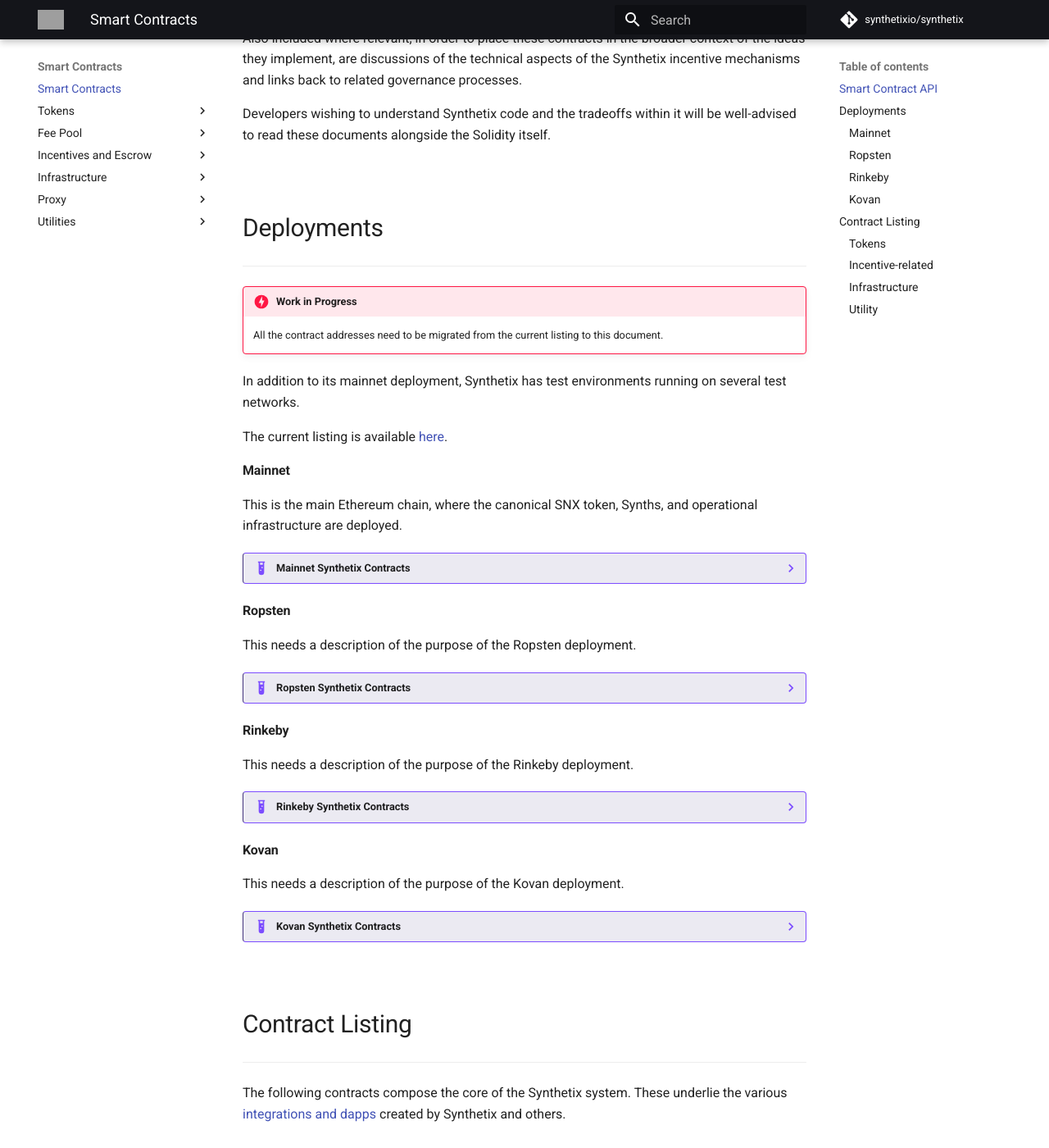
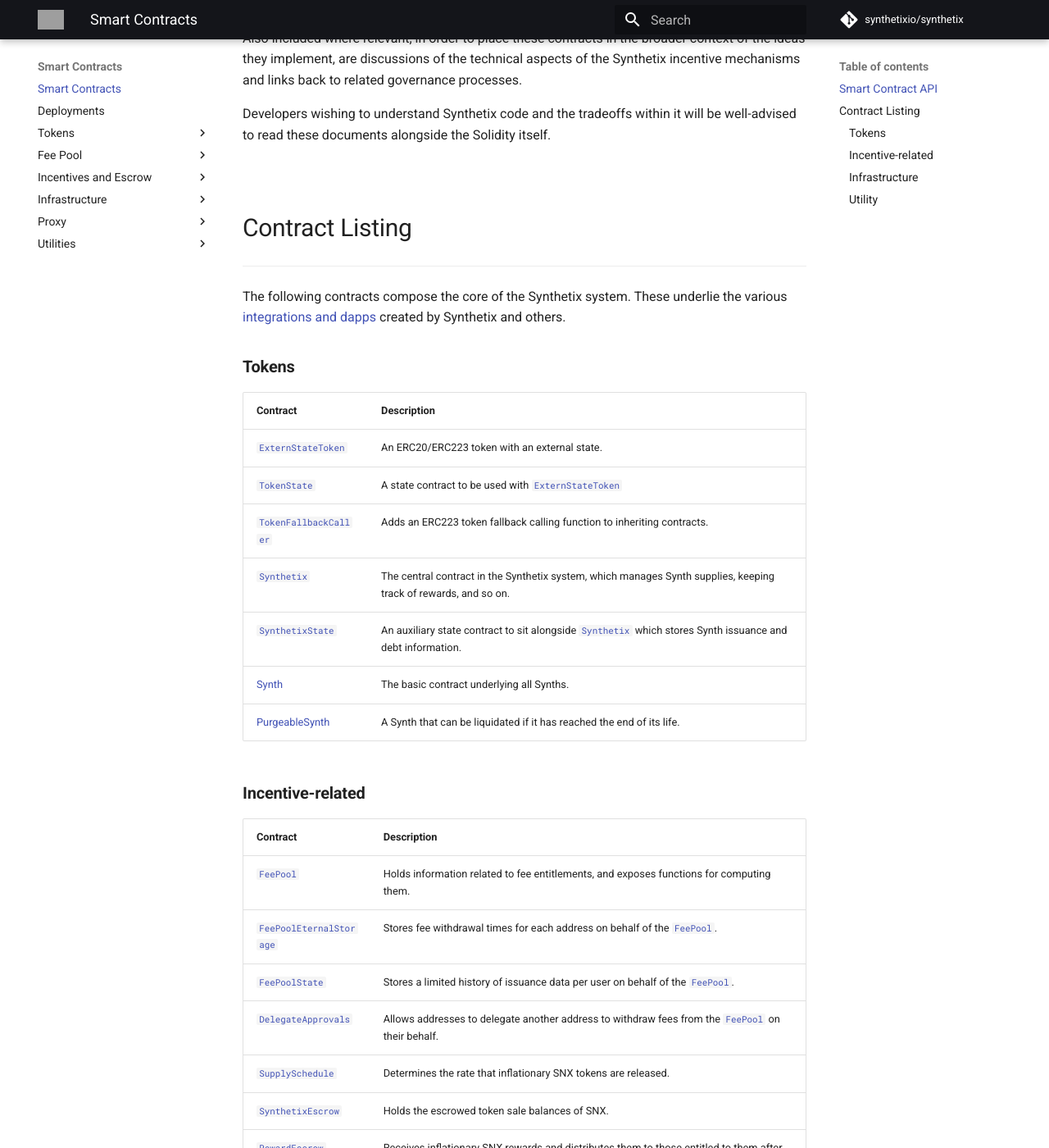
Before and after one commit to Synthetixio/synthetix, an MkDocs documentation site: the page built from docs/contracts/index.md, in a window 1280 px wide and 1400 px high, scrolled down 478 px. Shown: the whole window at 82% size. Built offline with MkDocs 1.6.1 and Material for MkDocs 9.7.7, drawn with Linux system fonts in a browser that asks for light colours; comment, search, counter and statistics services are not loaded; grey boxes are pictures that could not be loaded.

Commit message:
Deployments section

```diff
--- a/docs/contracts/index.md
+++ b/docs/contracts/index.md
@@ -10,47 +10,6 @@
 Where possible, the interactions between different system components has been emphasised. Also included where relevant, in order to place these contracts in the broader context of the ideas they implement, are discussions of the technical aspects of the Synthetix incentive mechanisms and links back to related governance processes.
 
 Developers wishing to understand Synthetix code and the tradeoffs within it will be well-advised to read these documents alongside the Solidity itself.
-
-<section-sep />
-
-## Deployments
-
----
-
-!!! danger "Work in Progress"
-    All the contract addresses need to be migrated from the current listing to this document.
-
-In addition to its mainnet deployment, Synthetix has test environments running on several test networks.
-
-The current listing is available [here](https://developer.synthetix.io/api/docs/deployed-contracts.html).
-
-#### Mainnet
-
-This is the main Ethereum chain, where the canonical SNX token, Synths, and operational infrastructure are deployed.
-
-??? example "Mainnet Synthetix Contracts"
-    All the addresses need to be migrated to here.
-
-#### Ropsten
-
-This needs a description of the purpose of the Ropsten deployment.
-
-??? example "Ropsten Synthetix Contracts"
-    All the addresses need to be migrated to here.
-
-#### Rinkeby
-
-This needs a description of the purpose of the Rinkeby deployment.
-
-??? example "Rinkeby Synthetix Contracts"
-    All the addresses need to be migrated to here.
-
-#### Kovan
-
-This needs a description of the purpose of the Kovan deployment.
-
-??? example "Kovan Synthetix Contracts"
-    All the addresses need to be migrated to here.
 
 <section-sep />
 
--- a/mkdocs.yml
+++ b/mkdocs.yml
@@ -18,19 +18,20 @@
 
 # Top level headings become tabs at the top due to `tabs: true` in the theme.
 nav:
-  - System Description:
+  - System Documentation:
     - Home: index.md
     - Overview: overview.md
     - Architecture: architecture.md
-    - Smart Contracts: contracts/index.md
     - SNX Token: synthetix-network-token.md
     - Synths: synths.md
     - Incentives: incentives.md
     - Governance: governance.md
     - Resources: resources.md
+    - Smart Contracts: contracts/index.md
     - Work Sheet: work-sheet.md
   - Smart Contracts:
     - Overview: contracts/index.md
+    - Deployments: contracts/deployments.md
     - Tokens:
       - Synthetix: contracts/Synthetix.md
       - SynthetixState: contracts/SynthetixState.md
```
Also changed, not shown: docs/contracts/deployments.md (added, +47 -0 lines).
